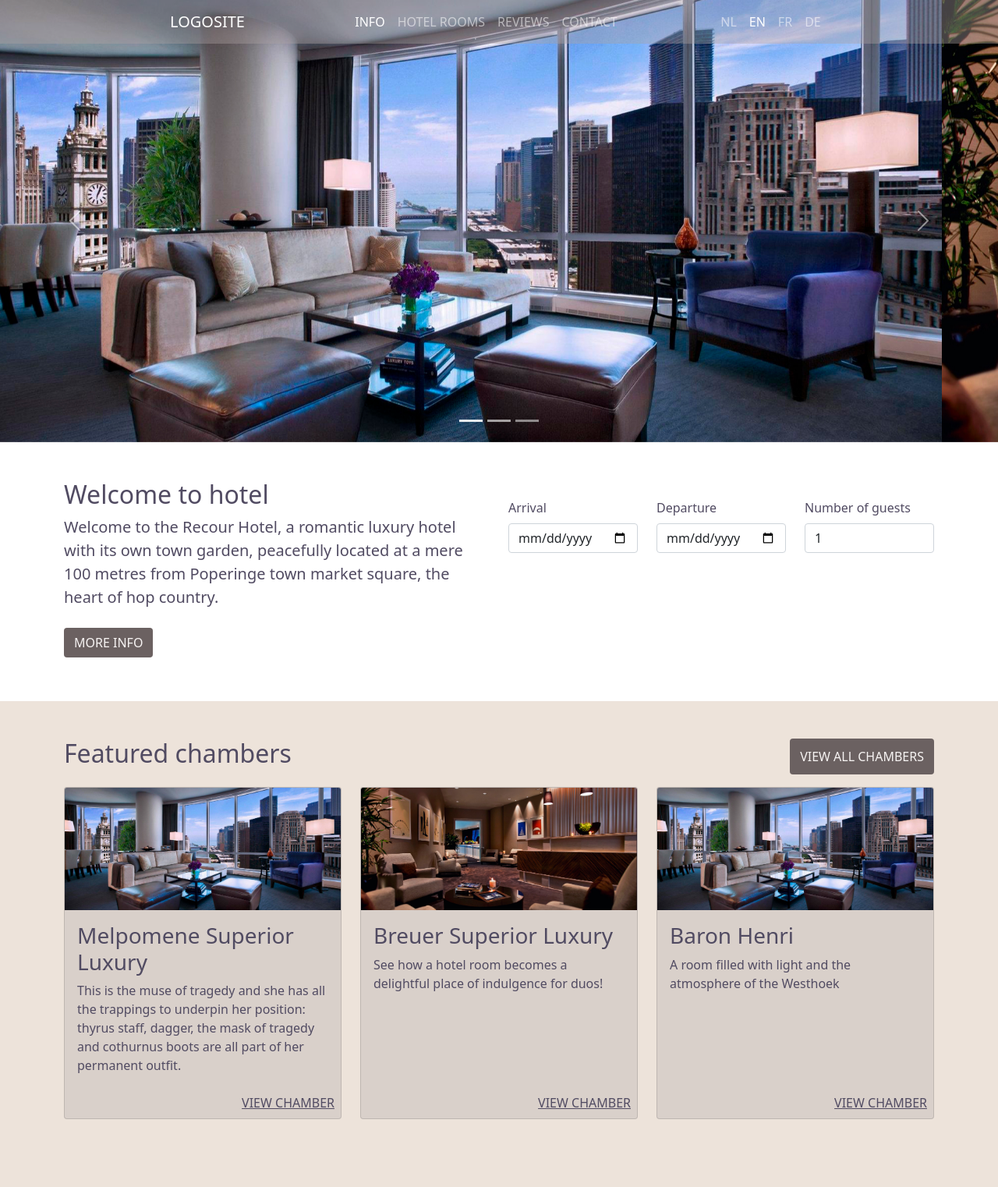
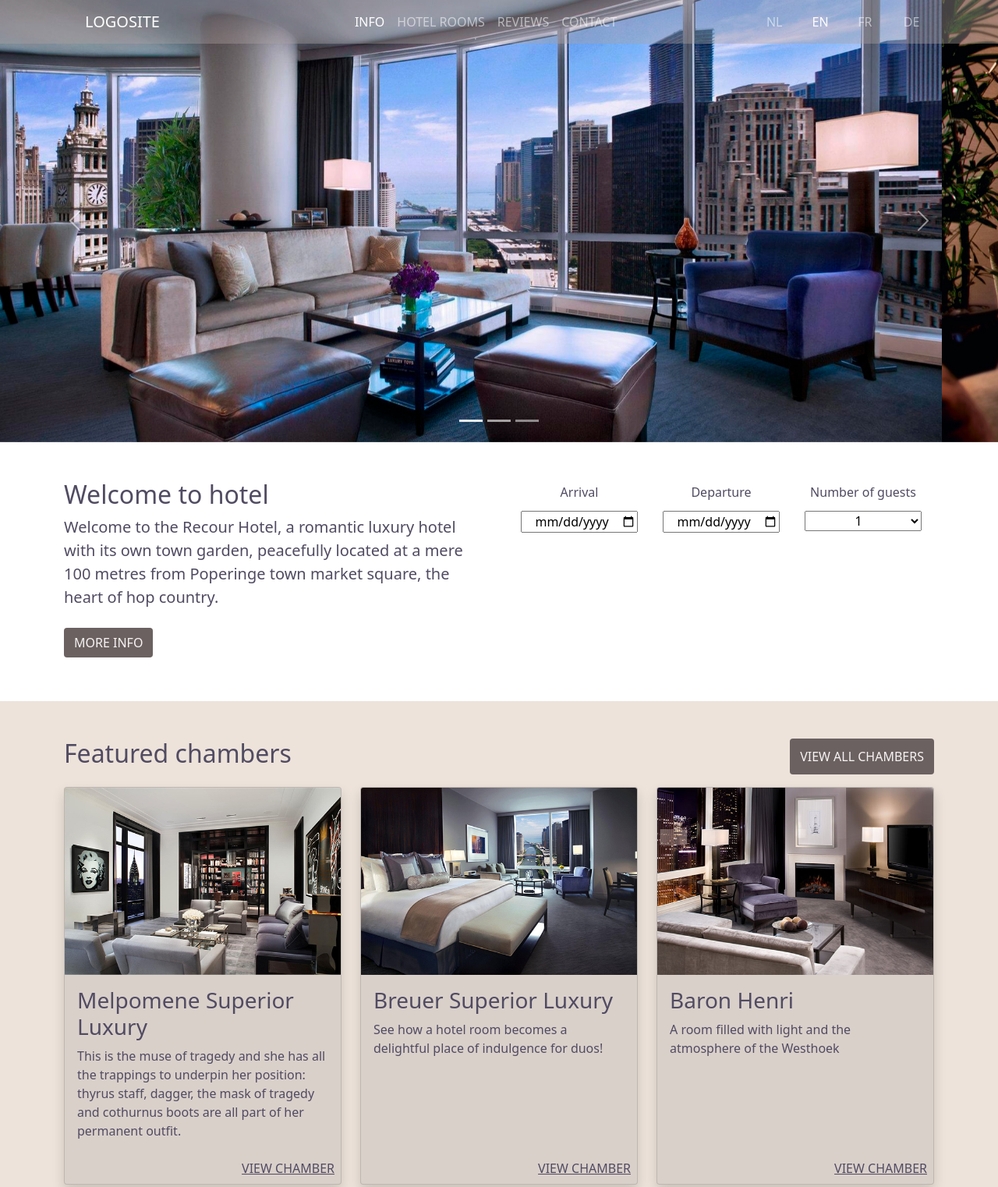
Before and after one commit to SunkissedWitch/second_repo, a plain HTML site: page index.html in a window 1280 px wide. Shown: the top 1522 px of the page at 78% size. Drawn offline with nearby package versions, Linux system fonts and the light colour scheme; a script that the page names is missing.

Commit message:
I think, I'm done

```diff
--- a/index.html
+++ b/index.html
@@ -17,22 +17,22 @@
     <header>
       <nav class="navbar navbar-expand-lg navbar-dark navigation">
         <div class="container-fluid">
-          <a class="navbar-brand col-3 row justify-content-end" href="#">LOGOSITE</a>
+          <a class="navbar-brand col-3 row justify-content-center" href="#">LOGOSITE</a>
           <button class="navbar-toggler" type="button" data-bs-toggle="collapse" data-bs-target="#navbarNavAltMarkup" aria-controls="navbarNavAltMarkup" aria-expanded="false" aria-label="Toggle navigation">
             <span class="navbar-toggler-icon"></span>
           </button>
-          <div class="collapse navbar-collapse justify-content-center" id="navbarNavAltMarkup">
-            <div class="navbar-nav col-6">
+          <div class="collapse navbar-collapse justify-content-md-around" id="navbarNavAltMarkup">
+            <div class="navbar-nav justify-content-center col-6">
               <a class="nav-link active" aria-current="page" href="#">INFO</a>
               <a class="nav-link" href="#">HOTEL ROOMS</a>
               <a class="nav-link" href="#">REVIEWS</a>
               <a class="nav-link" href="#">CONTACT</a>
             </div>
-            <div class="navbar-nav col-3">
-              <a class="nav-link" href="#">NL</a>
-              <a class="nav-link active" href="#">EN</a>
-              <a class="nav-link" href="#">FR</a>
-              <a class="nav-link" href="#">DE</a>
+            <div class="navbar-nav justify-content-center col-3 d-flex flex-row">
+              <a class="nav-link col" href="#">NL</a>
+              <a class="nav-link col active" href="#">EN</a>
+              <a class="nav-link col" href="#">FR</a>
+              <a class="nav-link col" href="#">DE</a>
             </div>
           </div>
         </div>
@@ -66,30 +66,43 @@
     </header>
     <main>
       <section class="Welcome">
-        <div class="py-3 py-lg-5">
+        <div class="py-3 py-xl-5">
           <div class="container">
             <div class="row">
-              <div class="col-xl-6 col-sm-12 text-part text-xl-start text-center">
+              <div class="col-xl-6 col-sm-12 my-3 my-xl-0 text-part text-xl-start text-center ">
+                <div class="d-flex flex-column justity-content-between">
+                  <div class="col">
                     <h2>Welcome to hotel</h2>
+                  </div>
+                  <div class="col">
                     <p class="lead text-xl-start text-center">Welcome to the Recour Hotel, a romantic luxury hotel
                     with its own town garden, peacefully located at a mere
                     100 metres from Poperinge town market square, the
                     heart of hop country.</p>
+                  </div>
+                  <div class="col">
                     <button class="btn btn-default my-2">MORE INFO</button>
                   </div>
-              <div class="col-xl-6 col-sm-12 my-4 selection-part">
-                <div class="row">
+                </div>
+              </div>
+              <div class="col-xl-6 col-sm-12 my-3 my-xl-0 selection-part">
+                <div class="d-flex flex-column flex-md-row justify-content-center">
                   <div class="col-sm-12 col-md-4">
-                    <label class="form-label" for="arrival">Arrival</label>
-                    <input class="form-control" type="date" name="arrival" id="arrival">
+                    <div class="d-flex flex-row flex-md-column align-items-center px-3 mb-1 inp-field">
+                      <label class="col fs-6 lh-lg mb-md-2 text-md-center text-start" for="arrival">Arrival</label>
+                      <input class="col-md-12 text-center" type="date" name="arrival" id="arrival">
+                    </div>
                   </div>
                   <div class="col-sm-12 col-md-4">
-                    <label class="form-label" for="departure">Departure</label>
-                    <input class="form-control" type="date" name="departure" id="departure">
+                    <div class="d-flex flex-row flex-md-column align-items-center px-3 mb-1 inp-field">
+                      <label class="col fs-6 lh-lg mb-md-2 text-md-center text-start" for="departure">Departure</label>
+                      <input class="col-md-12 text-center" type="date" name="departure" id="departure">
+                    </div>
                   </div>
                   <div class="guests col-sm-12 col-md-4">
-                    <label class="form-label" for="guests">Number of guests</label>
-                      <select class="form-control" name="number-of-guests" id="guests">
+                    <div class="d-flex flex-row flex-md-column align-items-center px-3 mb-1 inp-field">
+                      <label class="col fs-6 lh-lg mb-md-2 text-md-center text-start" for="guests">Number of guests</label>
+                      <select class="col-md-12 text-center" name="number-of-guests" id="guests">
                         <option value="1">1</option>
                         <option value="2">2</option>
                         <option value="3">3</option>
@@ -108,19 +121,20 @@
               </div>
             </div>
           </div>
+        </div>
       </section>
       <section class="featured-chambers">
-        <div class="container py-3 py-lg-5">
-          <div class="d-flex flex-row justify-content-between h2-and-button">
+        <div class="container text-center py-3 py-lg-5">
+          <div class="d-flex flex-column flex-md-row justify-content-between my-4 my-md-0 h2-and-button">
               <h2>Featured chambers</h2>
               <button class="btn btn-default d-none d-md-block">VIEW ALL CHAMBERS</button>
           </div>
-          <div class="row py-md-3 all-chambers">
+          <div class="row px-5 px-md-0 py-md-3 all-chambers">
             <div class="col-sm-12 col-md-4 mb-4">
-              <div class="card h-100 chamber" style="">
+              <div class="card h-100 chamber shadow">
                 <!-- <div class="image-1 chamber-image"></div> -->
-                <img src="img/slide1.jpg" class="card-img-top" alt="room">
-                <div class="card-body description">
+                <img src="img/chamber1.jpg" class="card-img-top" alt="room">
+                <div class="card-body text-start description">
                   <h3 class="card-title">Melpomene Superior Luxury</h3>
                   <p class="card-text">This is the muse of tragedy and she has all the trappings to underpin her position: thyrus staff, dagger, the mask of tragedy and cothurnus boots are all part of her permanent outfit.</p>
                 </div>
@@ -128,10 +142,10 @@
               </div>
             </div>
             <div class="col-md-4 col-sm-12 mb-4">
-              <div class="card h-100 chamber" style="">
+              <div class="card h-100 chamber shadow">
                 <!-- <div class="image-2 chamber-image"></div> -->
-                <img src="img/slide2.jpg" class="card-img-top" alt="room">
-                <div class="card-body description">
+                <img src="img/chamber2.jpeg" class="card-img-top" alt="room">
+                <div class="card-body text-start description">
                   <h3 class="card-title">Breuer Superior Luxury</h3>
                   <p class="card-text">See how a hotel room becomes a delightful place of indulgence for duos!</p>
                 </div>
@@ -139,10 +153,10 @@
               </div>
             </div>
             <div class="col-md-4 col-sm-12 mb-4">
-              <div class="card h-100 chamber" style="">
+              <div class="card h-100 chamber shadow">
                 <!-- <div class="image-3 chamber-image"></div> -->
-                <img src="img/slide1.jpg" class="card-img-top" alt="room">
-                <div class="card-body description">
+                <img src="img/chamber3.jpg" class="card-img-top" alt="room">
+                <div class="card-body text-start description">
                   <h3 class="card-title">Baron Henri</h3>
                   <p class="card-text">A room filled with light and the atmosphere of the Westhoek</p>
                 </div>
@@ -150,7 +164,7 @@
               </div>
             </div>
           </div>
-          <div class="d-none d-sm-block d-md-none">
+          <div class="d-none d-sm-block d-md-none my-4 my-md-0">
             <button class="btn btn-default">VIEW ALL CHAMBERS</button>
           </div>
         </div>
@@ -184,20 +198,20 @@
         <div class="container-fluid">
           <div class="row">
             <div class="col-xl-8 col-sm-12 py-4 py-lg-5 ps-xl-5 text-center text-xl-start impressions">
-              <h2>Impression</h2>
-              <div class="py-3 py-xl-5 gallery">
+              <h2 class="ps-xl-5">Impression</h2>
+              <div class="py-3 py-xl-5 ps-xl-5 gallery">
                   <div class="impress-img im-1"></div>
                   <div class="impress-img im-2"></div>
                   <div class="impress-img im-3"></div>
                   <div class="impress-img im-4"></div>
               </div>
             </div>
-            <div class="col-xl-4 col-sm-12 py-4 py-lg-5 pe-xl-5 px-5 reviews">
+            <div class="col-xl-4 col-sm-12 py-4 py-lg-5 pe-xl-5 px-5 px-xl-4 reviews">
               <h2 class="text-center text-xl-start">Reviews</h2>
-              <div class="py-3 py-xl-5 all-reviews">
+              <div class="py-3 py-xl-5 pe-xl-5 all-reviews">
                 <div class="review">
                   <div class="d-flex flex-row flex-xl-column justify-content-between user-rating">
-                    <div class="order-1 rating">
+                    <div class="order-1 pb-2 rating">
                       <svg xmlns="http://www.w3.org/2000/svg" width="16" height="16" fill="currentColor" class="bi bi-star-fill" viewBox="0 0 16 16">
                       <path d="M3.612 15.443c-.386.198-.824-.149-.746-.592l.83-4.73L.173 6.765c-.329-.314-.158-.888.283-.95l4.898-.696L7.538.792c.197-.39.73-.39.927 0l2.184 4.327 4.898.696c.441.062.612.636.282.95l-3.522 3.356.83 4.73c.078.443-.36.79-.746.592L8 13.187l-4.389 2.256z"/>
                       </svg>
@@ -222,7 +236,7 @@
                 </div>
                 <div class="review">
                   <div class="d-flex flex-row flex-xl-column justify-content-between user-rating">
-                    <div class="order-1 rating">
+                    <div class="order-1 pb-2 rating">
                       <svg xmlns="http://www.w3.org/2000/svg" width="16" height="16" fill="currentColor" class="bi bi-star-fill" viewBox="0 0 16 16">
                       <path d="M3.612 15.443c-.386.198-.824-.149-.746-.592l.83-4.73L.173 6.765c-.329-.314-.158-.888.283-.95l4.898-.696L7.538.792c.197-.39.73-.39.927 0l2.184 4.327 4.898.696c.441.062.612.636.282.95l-3.522 3.356.83 4.73c.078.443-.36.79-.746.592L8 13.187l-4.389 2.256z"/>
                       </svg>
@@ -247,7 +261,7 @@
                 </div>
                 <div class="review">
                   <div class="d-flex flex-row flex-xl-column justify-content-between user-rating">
-                    <div class="order-1 rating">
+                    <div class="order-1 pb-2 rating">
                       <svg xmlns="http://www.w3.org/2000/svg" width="16" height="16" fill="currentColor" class="bi bi-star-fill" viewBox="0 0 16 16">
                       <path d="M3.612 15.443c-.386.198-.824-.149-.746-.592l.83-4.73L.173 6.765c-.329-.314-.158-.888.283-.95l4.898-.696L7.538.792c.197-.39.73-.39.927 0l2.184 4.327 4.898.696c.441.062.612.636.282.95l-3.522 3.356.83 4.73c.078.443-.36.79-.746.592L8 13.187l-4.389 2.256z"/>
                       </svg>
@@ -272,7 +286,7 @@
                 </div>
                 <div class="review">
                   <div class="d-flex flex-row flex-xl-column justify-content-between user-rating">
-                    <div class="order-1 rating">
+                    <div class="order-1 pb-2 rating">
                       <svg xmlns="http://www.w3.org/2000/svg" width="16" height="16" fill="currentColor" class="bi bi-star-fill" viewBox="0 0 16 16">
                       <path d="M3.612 15.443c-.386.198-.824-.149-.746-.592l.83-4.73L.173 6.765c-.329-.314-.158-.888.283-.95l4.898-.696L7.538.792c.197-.39.73-.39.927 0l2.184 4.327 4.898.696c.441.062.612.636.282.95l-3.522 3.356.83 4.73c.078.443-.36.79-.746.592L8 13.187l-4.389 2.256z"/>
                       </svg>
@@ -302,7 +316,7 @@
         </div>
       </section>
       <!-- Map -->
-      <footer class="py-3">
+      <footer class="py-3 px-5">
         <p class="text-center text-muted">© Hotel 2026 - Guido Gezellestraat 7 B8970 Poperinge - Terms of use</p>
       </footer>
     </main>
```
Also changed, not shown: img/chamber1.jpg (added), img/chamber2.jpeg (added), img/chamber3.jpg (added). Lines whose indentation alone changed are shown as unchanged.
